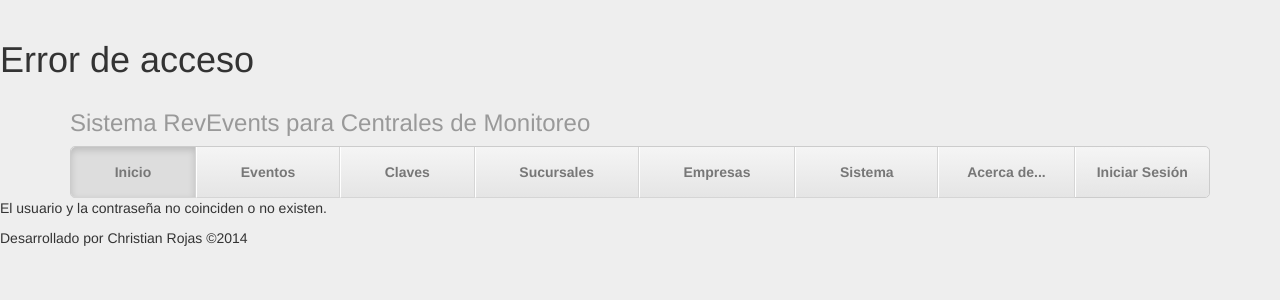
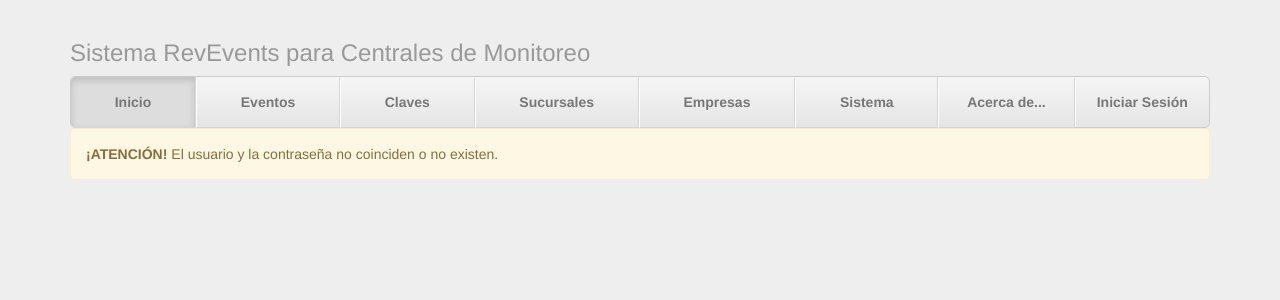
Before and after one commit to roofcat/RegEvents, a Django app: template templates/nousuario.html in a window 1280 px wide. Shown: the top 300 px of the page. Run offline with Django 3.2, Linux system fonts and the light colour scheme; the template is opened without the code that fills it, so the values that code supplies are empty.

Commit message:
mejora de notificaciones de login

```diff
--- a/templates/about.html
+++ b/templates/about.html
@@ -9,13 +9,15 @@
 	<link rel="stylesheet" href="/static/css/bootstrap.css">
 </head>
 <body>
+	{% block contenido %}
 	<div class='container'>
 		<div class='jumbotron'>
 			<h1>RegEvents</h1>
-			<p class='lead'>Sistema RegEvents, pequeño sistema para registrar eventos para centrales de monitoreo y control de personal existente en la empresa.</p>
+			<p class='lead'>Sistema RegEvents, pequeño sistema para registrar eventos para centrales de monitoreo y control e identificación de personal existente en la empresa.</p>
 			<p class='lead'>Creado por <a href='http://twitter.com/christiandiego_'> Christian Rojas &copy 2014</a></p>
 			<p><a class="btn btn-lg btn-success" href="/" role="button">Volver a principal</a></p>
 		</div>
 	</div>
+	{% endblock %}
 </body>
 </html>
--- a/templates/base.html
+++ b/templates/base.html
@@ -34,8 +34,5 @@
 	{% block contenido %}
 	{% endblock %}
   </section>
-  <footer>
-	<p>Desarrollado por Christian Rojas &copy;2014</p>
-  </footer>
 </body>
 </html>
--- a/templates/index.html
+++ b/templates/index.html
@@ -3,7 +3,7 @@
 <html lang="es">
 <head>
 	<meta http-equiv="Content-Type" content="text/html; charset=utf-8">
-	<title>Control Acceso a RegEvents</title>
+	<title></title>
 </head>
 <body>
 	<div class='container'>
--- a/templates/nousuario.html
+++ b/templates/nousuario.html
@@ -1,8 +1,19 @@
+<!DOCTYPE html>
 {% extends 'base.html' %}
-{% block titulo %}Error de acceso{% endblock %}
-{% block encabezado %}
-	<h1>Error de acceso</h1>
-{% endblock %}
-{% block contenido %}
-	<p>El usuario y la contraseña no coinciden o no existen.</p>
-{% endblock %}
+
+<html lang='es'>
+	<head>
+		<meta http-equiv="Content-type" content="text/html; charset=utf-8">
+		<link rel="stylesheet" href="/static/css/bootstrap.css">
+		<link rel="stylesheet" href="/static/css/signin.css">
+	</head>
+	<body>
+		{% block contenido %}
+		<div class='container'>
+			<div class='alert alert-warning'>
+				<strong>¡ATENCIÓN! </strong> El usuario y la contraseña no coinciden o no existen.
+			</div>
+		</div>
+		{% endblock %}
+	</body>
+</html>
```
Also changed, not shown: templates/noactivo.html (+18 -7 lines), 1 other file.
